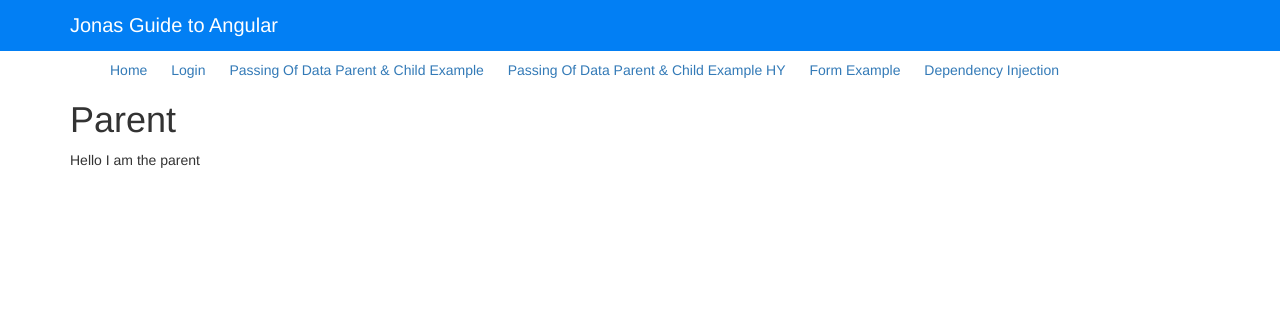
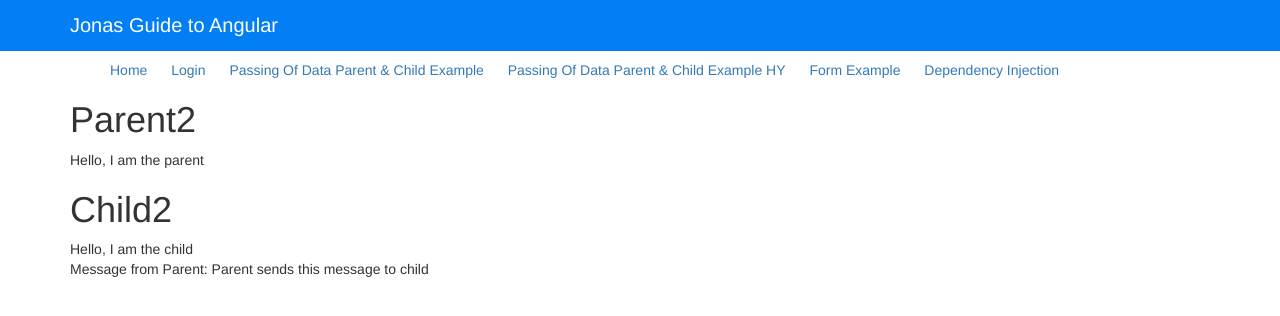
Before and after one commit to Tenghy23/Basic-Angular-Project, an Angular app: page /Parent2 in a window 1280 px wide. Shown: the top 316 px of the page. Built offline with nearby package versions, Linux system fonts and the light colour scheme.

Commit message:
add child2, send msg from parent to child

```diff
--- a/src/app/app.module.ts
+++ b/src/app/app.module.ts
@@ -14,6 +14,7 @@ import { FormNestGroupComponent } from './formNestedGroup/formNestGroup.componen
 import { FormBuilderComponent } from './formBuilder/formBuilder.component';
 import { DependencyInjectionComponent } from './dependencyInjection/dependencyInjection.component';
 import { Parent2Component } from './parent2/parent2.component';
+import { Child2Component } from './child2/child2.component';
 
 @NgModule({
   declarations: [
@@ -21,6 +22,7 @@ import { Parent2Component } from './parent2/parent2.component';
     ParentComponent,
     Parent2Component,
     ChildComponent,
+    Child2Component,
     HomepageComponent,
     LoginpageComponent,
     FormComponent,
@@ -29,6 +31,7 @@ import { Parent2Component } from './parent2/parent2.component';
     FormNestGroupComponent,
     FormBuilderComponent,
     DependencyInjectionComponent,
+    Child2Component,
   ],
   imports: [
     BrowserModule,
--- a/src/app/child/child.component.ts
+++ b/src/app/child/child.component.ts
@@ -20,5 +20,4 @@ export class ChildComponent implements OnInit {
   sendMessageToParent(value: string): void{
     this.messageToParent.emit(value);
   }
-
 }
--- /dev/null
+++ b/src/app/child2/child2.component.html
@@ -0,0 +1,4 @@
+{{getChildMessage()}}
+<div>
+    Message from Parent: {{parentMessageToChild}}
+</div>
--- /dev/null
+++ b/src/app/child2/child2.component.ts
@@ -0,0 +1,23 @@
+import { Component, Input, OnInit } from '@angular/core';
+
+@Component({
+  selector: 'child2',
+  templateUrl: 'child2.component.html',
+  styleUrls: ['./child2.component.scss'],
+})
+export class Child2Component implements OnInit {
+
+  private childMessage: string;
+  @Input() parentMessageToChild: string;
+
+  constructor() { }
+
+  ngOnInit() {
+    this.childMessage = "Hello, I am the child";
+  }
+
+  // create private method to retrieve private child message
+  getChildMessage() : string {
+    return this.childMessage;
+  }
+}
--- a/src/app/parent2/parent2.component.html
+++ b/src/app/parent2/parent2.component.html
@@ -1,2 +1,5 @@
-<h1>Parent</h1>
-{{parentMessage}}
+<h1>Parent2</h1>
+{{getParentMessage()}}
+
+<h1>Child2</h1>
+<child2 [parentMessageToChild]="parentMessageToChild"></child2>
--- a/src/app/parent2/parent2.component.ts
+++ b/src/app/parent2/parent2.component.ts
@@ -1,4 +1,4 @@
-import { Component, Input, OnInit } from '@angular/core';
+import { Component, Input, OnInit, Output } from '@angular/core';
 
 @Component({
   selector: 'parent2',
@@ -8,12 +8,18 @@ import { Component, Input, OnInit } from '@angular/core';
 
 export class Parent2Component implements OnInit {
 
-  @Input() parentMessage: string;
+  private parentMessage: string;
+  public parentMessageToChild: string;
 
   constructor() { }
 
   ngOnInit() {
-    this.parentMessage = "Hello I am the parent";
+    this.parentMessage = "Hello, I am the parent";
+    this.parentMessageToChild = "Parent sends this message to child";
   }
 
+  // create private method to retrieve private parent message
+  getParentMessage() : string {
+    return this.parentMessage;
+  }
 }
```
Also changed, not shown: package.json (+14 -14 lines), src/app/child2/child2.component.scss (added), 1 other file (tests, documents, lock files or other folders).
